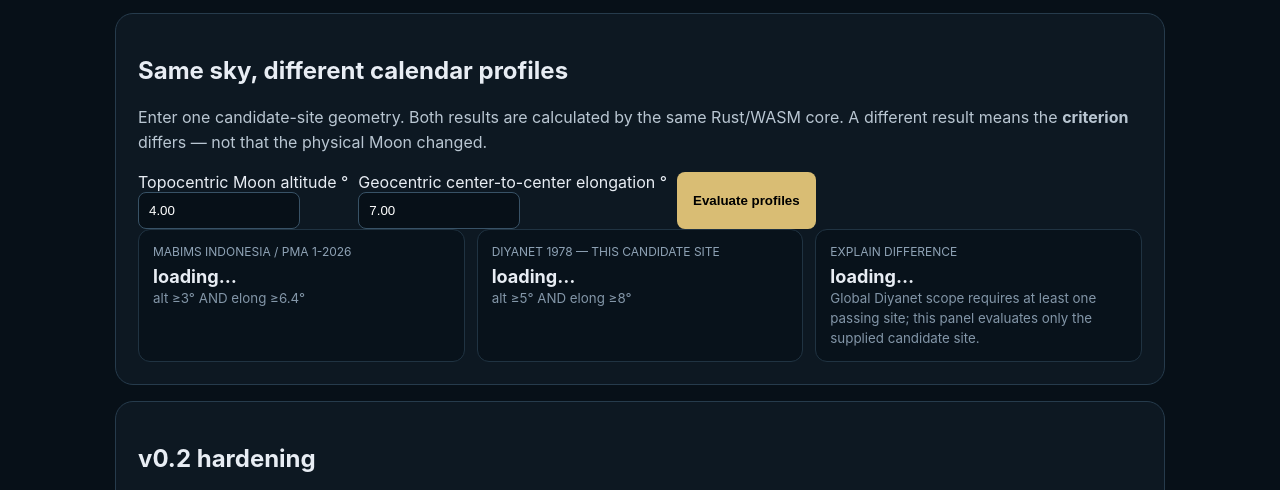
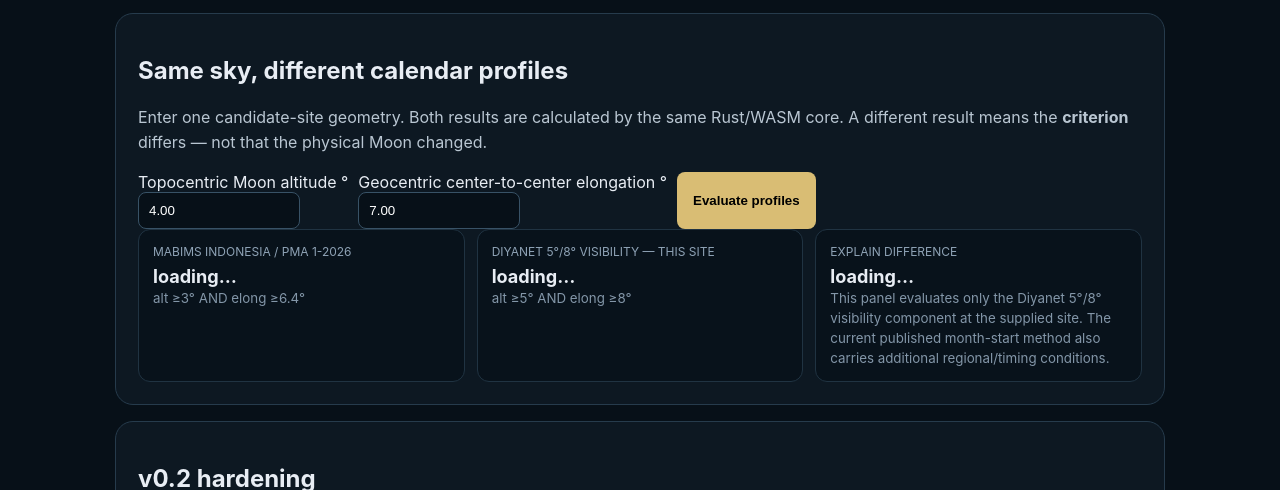
Before and after one commit to bjo163/antikythera-time, a plain HTML site: page web/index.html in a window 1280 px wide. Shown: the part 262-752 px from the top of the page. Drawn offline with Linux system fonts and the light colour scheme; a script that the page names is missing.

Commit message:
fix(m-time): clarify Diyanet visibility component in public lab

```diff
--- a/web/index.html
+++ b/web/index.html
@@ -21,8 +21,8 @@
 </div>
 <div class="grid">
 <div class="metric"><span>MABIMS INDONESIA / PMA 1-2026</span><strong id="mabimsResult">loading…</strong><small>alt ≥3° AND elong ≥6.4°</small></div>
-<div class="metric"><span>DIYANET 1978 — THIS CANDIDATE SITE</span><strong id="diyanetResult">loading…</strong><small>alt ≥5° AND elong ≥8°</small></div>
-<div class="metric"><span>EXPLAIN DIFFERENCE</span><strong id="diffResult">loading…</strong><small>Global Diyanet scope requires at least one passing site; this panel evaluates only the supplied candidate site.</small></div>
+<div class="metric"><span>DIYANET 5°/8° VISIBILITY — THIS SITE</span><strong id="diyanetResult">loading…</strong><small>alt ≥5° AND elong ≥8°</small></div>
+<div class="metric"><span>EXPLAIN DIFFERENCE</span><strong id="diffResult">loading…</strong><small>This panel evaluates only the Diyanet 5°/8° visibility component at the supplied site. The current published month-start method also carries additional regional/timing conditions.</small></div>
 </div>
 </section>
 
```
